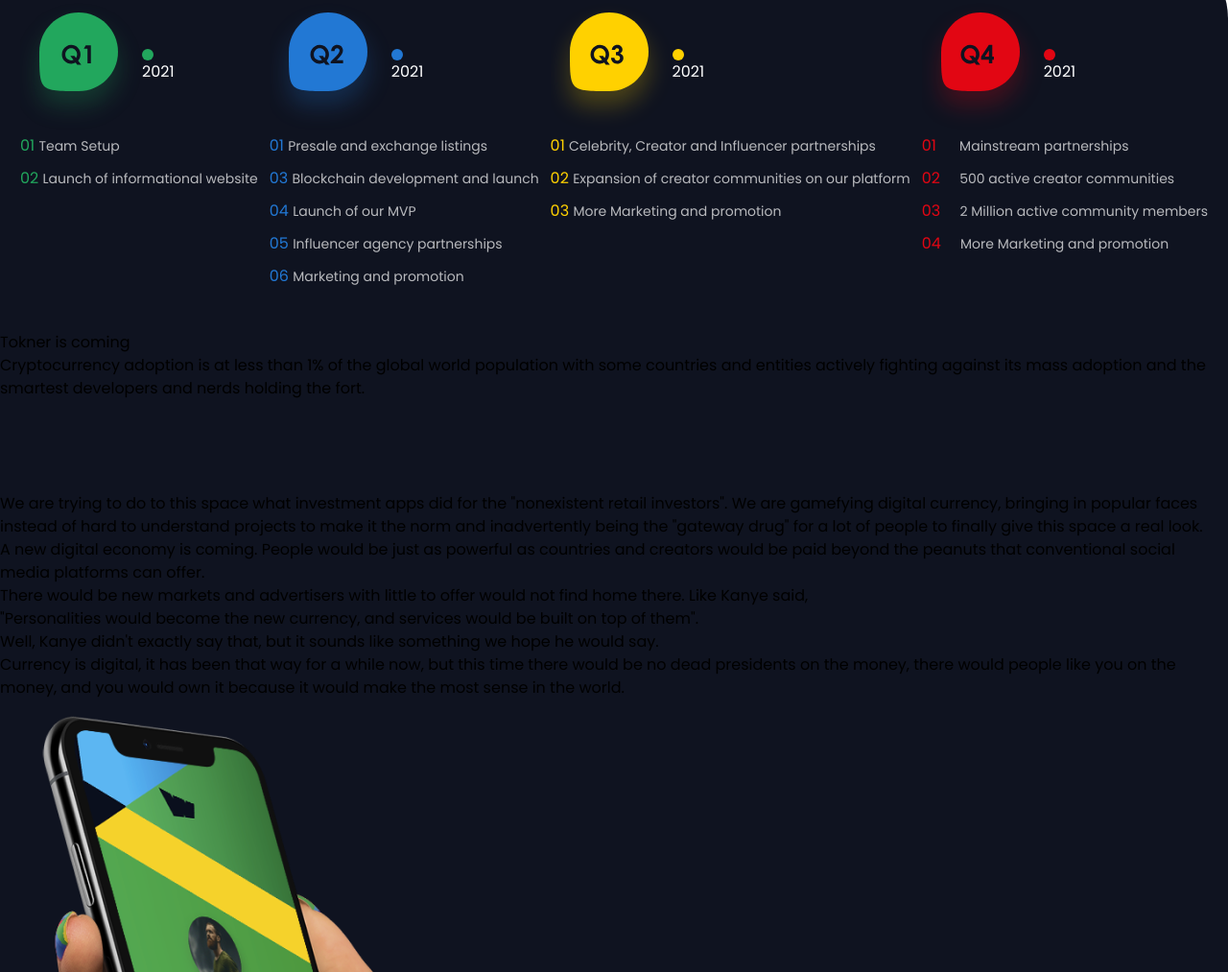
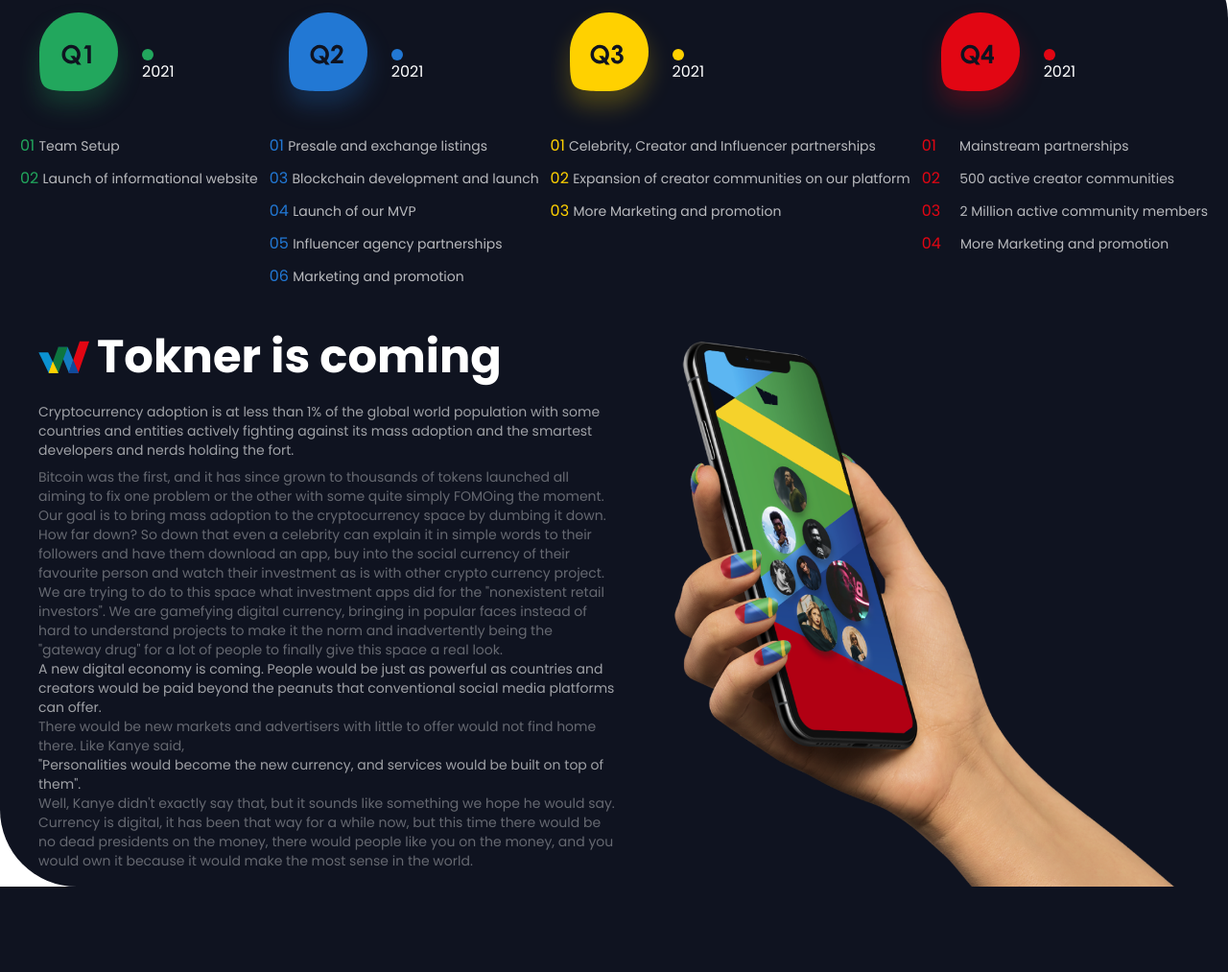
Before and after one commit to harjeeyborlah/Tokemons, a website: page index.html in a window 1280 px wide. Shown: the part 1907-2920 px from the top of the page at 96% size. After the commit the page ends 2831 px from the top, so only its background shows below. Drawn offline with Linux system fonts and the light colour scheme.

Commit message:
11/1/2023

```diff
--- a/index.html
+++ b/index.html
@@ -316,9 +316,11 @@
           <div class="pt-16 pb-16">
             <img src="/public/img/weentar phone.png" />
           </div>
-          <div class="text-white">
+          <div>
             <img src="/public/img/weentar is coming phone.png" />
+
             <p class="text-white text-3xl font-bold pb-7">Weentar is coming</p>
+            <div class="color">
               <p>
                 Cryptocurrency adoption is at less than 1% of the global world
                 population with some countries and entities actively fighting
@@ -330,9 +332,9 @@
                 tokens launched all aiming to fix one problem or the other with
                 some quite simply FOMOing the moment. Our goal is to bring mass
                 adoption to the cryptocurrency space by dumbing it down. How far
-              down? So down that even a celebrity can explain it in simple words
-              to their followers and have them download an app, buy into the
-              social currency of their favourite person and watch their
+                down? So down that even a celebrity can explain it in simple
+                words to their followers and have them download an app, buy into
+                the social currency of their favourite person and watch their
                 investment as is with other crypto currency project
                 <span id="dots">...</span>
               </p>
@@ -341,9 +343,9 @@
                   We are trying to do to this space what investment apps did for
                   the "nonexistent retail investors". We are gamefying digital
                   currency, bringing in popular faces instead of hard to
-                understand projects to make it the norm and inadvertently being
-                the "gateway drug" for a lot of people to finally give this
-                space a real look.
+                  understand projects to make it the norm and inadvertently
+                  being the "gateway drug" for a lot of people to finally give
+                  this space a real look.
                 </p>
                 <p class="pt-5">
                   A new digital economy is coming. People would be just as
@@ -351,12 +353,12 @@
                   peanuts that conventional social media platforms can offer.
                 </p>
                 <p class="pt-5">
-                There would be new markets and advertisers with little to offer
-                would not find home there. Like Kanye said,
+                  There would be new markets and advertisers with little to
+                  offer would not find home there. Like Kanye said,
                 </p>
                 <p class="pt-5 italic">
-                "Personalities would become the new currency, and services would
-                be built on top of them".
+                  "Personalities would become the new currency, and services
+                  would be built on top of them".
                 </p>
                 <p class="pt-5">
                   Well, Kanye didn't exactly say that, but it sounds like
@@ -364,51 +366,53 @@
                 </p>
                 <p class="pt-5">
                   Currency is digital, it has been that way for a while now, but
-                this time there would be no dead presidents on the money, there
-                would people like you on the money, and you would own it because
-                it would make the most sense in the world.
+                  this time there would be no dead presidents on the money,
+                  there would people like you on the money, and you would own it
+                  because it would make the most sense in the world.
                 </p></span
               >
-            <button onclick="myFunction()" id="myBtn">
-              Read more
-            </button>
+            </div>
+            <button onclick="myFunction()" id="myBtn">Read more</button>
           </div>
         </div>
 
-        <div class="hidden md:block">
-          <div>
-            <div>
-              <p>Tokner is coming</p>
-            </div>
-            <p>
+        <div class="hidden md:flex md:flex-1 max-h-[928px] pl-10 pr-10">
+          <div class="w-4/6 pr-10">
+            <span class="flex pb-5">
+              <img class="mr-2" src="/public/img/laptop text contemt.svg" />
+              <p class="tokneriscomingphone">Tokner is coming</p>
+            </span>
+            <div class="text-[#9FA1A6] text-sm">
+              <p class="pb-2">
                 Cryptocurrency adoption is at less than 1% of the global world
                 population with some countries and entities actively fighting
                 against its mass adoption and the smartest developers and nerds
                 holding the fort.
               </p>
-            <p class="opacity-0">
+              <p class="opacity-60">
                 Bitcoin was the first, and it has since grown to thousands of
                 tokens launched all aiming to fix one problem or the other with
                 some quite simply FOMOing the moment. Our goal is to bring mass
                 adoption to the cryptocurrency space by dumbing it down. How far
-              down? So down that even a celebrity can explain it in simple words
-              to their followers and have them download an app, buy into the
-              social currency of their favourite person and watch their
+                down? So down that even a celebrity can explain it in simple
+                words to their followers and have them download an app, buy into
+                the social currency of their favourite person and watch their
                 investment as is with other crypto currency project.
               </p>
-            <p>
-              We are trying to do to this space what investment apps did for the
-              "nonexistent retail investors". We are gamefying digital currency,
-              bringing in popular faces instead of hard to understand projects
-              to make it the norm and inadvertently being the "gateway drug" for
-              a lot of people to finally give this space a real look.
+              <p class="opacity-60">
+                We are trying to do to this space what investment apps did for
+                the "nonexistent retail investors". We are gamefying digital
+                currency, bringing in popular faces instead of hard to
+                understand projects to make it the norm and inadvertently being
+                the "gateway drug" for a lot of people to finally give this
+                space a real look.
               </p>
               <p>
-              A new digital economy is coming. People would be just as powerful
-              as countries and creators would be paid beyond the peanuts that
-              conventional social media platforms can offer.
+                A new digital economy is coming. People would be just as
+                powerful as countries and creators would be paid beyond the
+                peanuts that conventional social media platforms can offer.
               </p>
-            <p>
+              <p class="opacity-60">
                 There would be new markets and advertisers with little to offer
                 would not find home there. Like Kanye said,
               </p>
@@ -416,20 +420,22 @@
                 "Personalities would become the new currency, and services would
                 be built on top of them".
               </p>
-            <p>
-              Well, Kanye didn't exactly say that, but it sounds like something
-              we hope he would say.
+              <p class="opacity-60">
+                Well, Kanye didn't exactly say that, but it sounds like
+                something we hope he would say.
               </p>
-            <p>
+              <p class="opacity-60">
                 Currency is digital, it has been that way for a while now, but
                 this time there would be no dead presidents on the money, there
                 would people like you on the money, and you would own it because
                 it would make the most sense in the world.
               </p>
             </div>
+          </div>
           <div>
             <img
-              src="/public/img/Woman-Holding-iPhone-Xs-in-Hand-Mockup 1.png"
+              src="/public/img/Woman-Holding-iPhone-Xs-in-Hand-Mockup 1.png" width="700"
+              height="928"
             />
           </div>
         </div>
--- a/public/second.css
+++ b/public/second.css
@@ -182,3 +182,18 @@
   padding-bottom: 8px;
   margin-bottom: 15px;
 }
+
+.color{
+  color: #FFFFFF;
+
+  opacity: 0.6;
+  text-shadow: 0px 4px 4px rgba(0, 0, 0, 0.25);
+}
+
+.tokneriscomingphone{
+  font-style: normal;
+font-weight: 700;
+font-size: 48px;
+line-height: 54px;
+color: #FFFFFF;
+}
```
Also changed, not shown: public/img/laptop text contemt.svg (added), public/style.css. Lines whose indentation alone changed are shown as unchanged.
